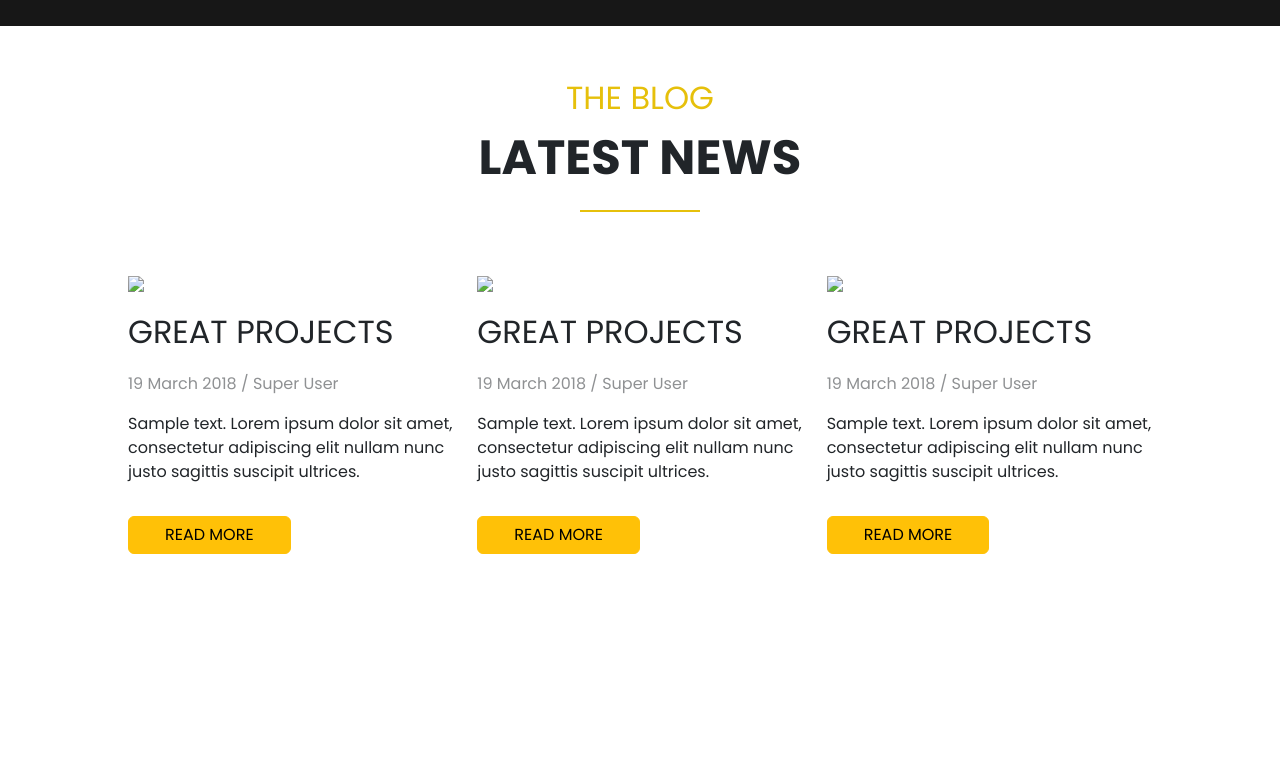
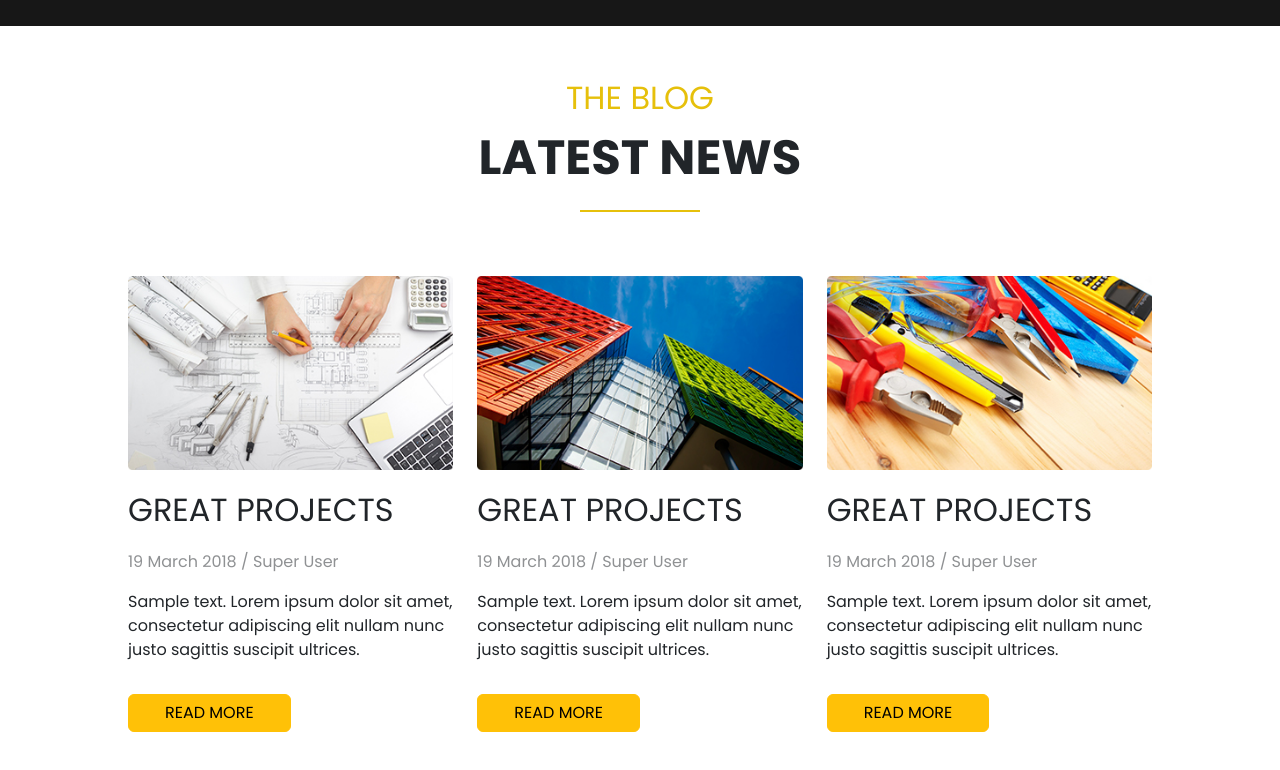
Before and after one commit to CLRwebs/Builder-Website, a plain HTML site: page index.html in a window 1280 px wide. Shown: the part 5135-5905 px from the top of the page. Before the commit the page ends 5833 px from the top, so only its background shows below. Drawn offline with nearby package versions, Linux system fonts and the light colour scheme; the site is published under a folder, as on GitHub Pages, so addresses that start at the root find nothing.

Commit message:
Update index.html

```diff
--- a/index.html
+++ b/index.html
@@ -349,7 +349,7 @@
         </div>
         <div class="row">
             <div class="col-sm-12 col-md-6 col-lg-4 d-flex flex-column gap-3 my-sm-5">
-                <img src=" /Images/blog1.jpg" class="img-fluid">
+                <img src="./Images/blog1.jpg" class="img-fluid">
                 <span class="text-subtitle text-dark">GREAT PROJECTS</span>
                 <span class="text-default opacity-50">19 March 2018 / Super User</span>
                 <p class="text-default">Sample text. Lorem ipsum dolor sit amet, consectetur adipiscing elit nullam nunc
@@ -358,7 +358,7 @@
                 <button class="btn btn-warning w-50 mb-5 text-default">READ MORE</button>
             </div>
             <div class="col-sm-12 col-md-6 col-lg-4 d-flex flex-column gap-3 my-sm-5"">
-                <img src=" /Images/blog2.jpg" class="img-fluid">
+                <img src="./Images/blog2.jpg" class="img-fluid">
                 <span class="text-subtitle text-dark">GREAT PROJECTS</span>
                 <span class="text-default opacity-50">19 March 2018 / Super User</span>
                 <p class="text-default">Sample text. Lorem ipsum dolor sit amet, consectetur adipiscing elit nullam nunc
@@ -367,7 +367,7 @@
                 <button class="btn btn-warning w-50 mb-5 text-default">READ MORE</button>
             </div>
             <div class="col-sm-12 col-md-6 col-lg-4 d-flex flex-column gap-3 mx-auto mt-md-5 my-sm-5">
-                <img src="/Images/blog3.jpg" class="img-fluid">
+                <img src="./Images/blog3.jpg" class="img-fluid">
                 <span class="text-subtitle text-dark">GREAT PROJECTS</span>
                 <span class="text-default opacity-50">19 March 2018 / Super User</span>
                 <p class="text-default">Sample text. Lorem ipsum dolor sit amet, consectetur adipiscing elit nullam nunc
```
